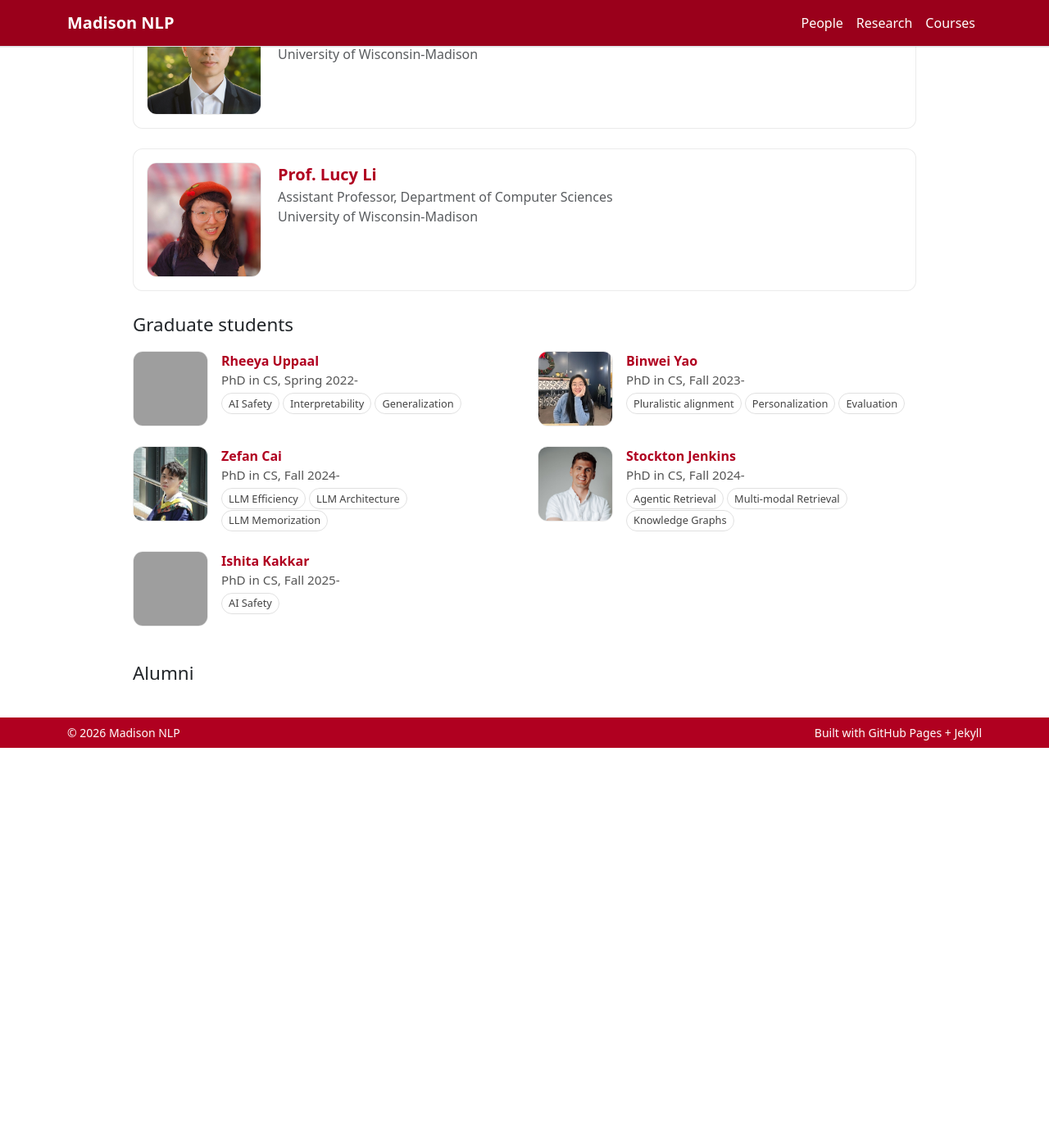
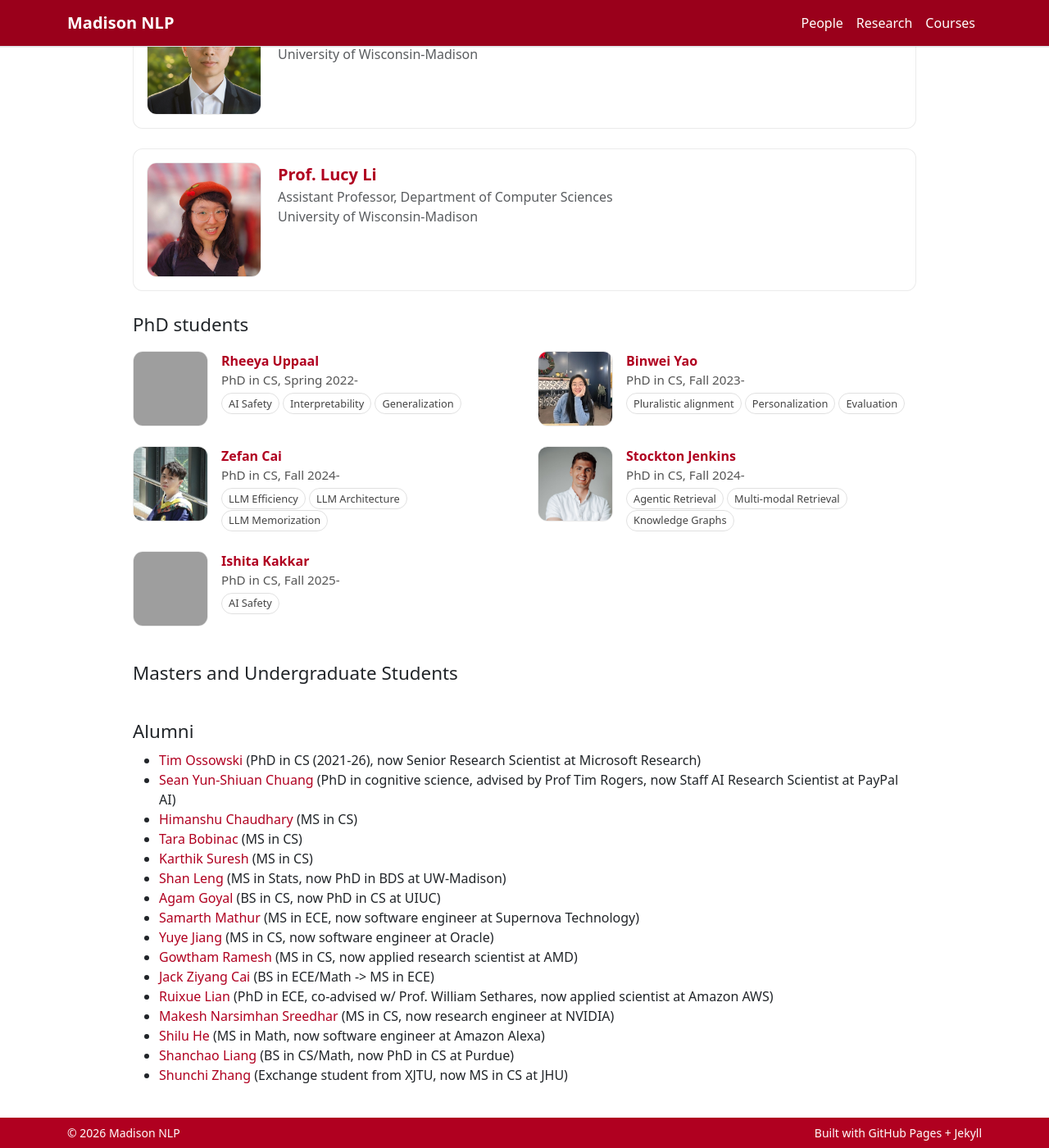
Before and after one commit to madison-nlp/madison-nlp.github.io, a Jekyll site: the page built from people.md, in a window 1280 px wide and 1400 px high, scrolled down 216 px, cut to the strip 0-1400 px from the top of the window. Shown: the whole strip at 82% size. Built offline with Jekyll 4.4.1, drawn with Linux system fonts in a browser that asks for light colours; before the commit the page ends 1128 px from its top, so only the background shows below that; part of the change alters nothing that is shown; grey boxes are pictures that could not be loaded.

Commit message:
Testing addition of new categories under People

```diff
--- a/_data/people.yml
+++ b/_data/people.yml
@@ -43,84 +43,71 @@ students:
     photo: "assets/photos/ishita-kakkar.jpg"
 
 
+masters_undergrads: []
 
-#alumni:
-#  - name: "Tim Ossowski"
-#    role: "PhD in CS (2021-26), now Senior Research Scientist at Microsoft Research"
-#    website: "https://tossowski.github.io/website/"
-#    photo: "assets/photos/tim-ossowski.png"
-#
-#  - name: "Sean Yun-Shiuan Chuang"
-#    role: "PhD in cognitive science, advised by Prof Tim Rogers, now Staff AI Research Scientist at PayPal AI"
-#    website: "https://www.linkedin.com/in/yunshiuanchuang/?locale=en_US"
-#    photo: "assets/photos/sean-chuang.JPG"
-#
-#  - name: "Himanshu Chaudhary"
-#    role: "MS in CS"
-#    website: "https://www.linkedin.com/in/himanshu-chaudhary-929720147/"
-#    photo: "assets/photos/himanshu-chaudhary.jpg"
-#
-#  - name: "Tara Bobinac"
-#    role: "MS in CS"
-#    website: "https://www.linkedin.com/in/tarabobinac/"
-#    photo: "assets/photos/tara-bobinac.jpg"
-#
-#  - name: "Karthik Suresh"
-#    role: "MS in CS"
-#    website: "https://www.linkedin.com/in/karthik-suresh-3240/"
-#    photo: "assets/photos/karthik-suresh.jpg"
-#
-#  - name: "Shan Leng"
-#    role: "MS in Stats, now PhD in BDS at UW-Madison"
-#    website: "https://www.linkedin.com/in/shan-leng-025206256/"
-#    photo: "assets/photos/smile.jpg"
-#
-#  - name: "Agam Goyal"
-#    role: "BS in CS, now PhD in CS at UIUC"
-#    website: "https://agoyal0512.github.io/"
-#    photo: "assets/photos/agam-goyal.jpg"
-#
-#  - name: "Samarth Mathur"
-#    role: "MS in ECE, now software engineer at Supernova Technology"
-#    website: "https://www.linkedin.com/in/samarth-mathur1/"
-#    photo: "assets/photos/samarth-mathur.jpg"
-#
-#  - name: "Yuye Jiang"
-#    role: "MS in CS, now software engineer at Oracle"
-#    website: "https://www.linkedin.com/in/yuye-jiang-xx/"
-#    photo: "assets/photos/yuye-jiang.jpg"
-#
-#  - name: "Gowtham Ramesh"
-#    role: "MS in CS, now applied research scientist at AMD"
-#    website: "https://www.linkedin.com/in/gowtham1/?originalSubdomain=in"
-#    photo: "assets/photos/gowtham-ramesh.jpg"
-#
-#  - name: "Jack Ziyang Cai"
-#    role: "BS in ECE/Math -> MS in ECE"
-#    website: "https://www.linkedin.com/in/jackcai1206/"
-#    photo: "assets/photos/jack-cai.jpg"
-#
-#  - name: "Ruixue Lian"
-#    role: "PhD in ECE, co-advised w/ Prof. William Sethares, now applied scientist at Amazon AWS"
-#    website: "https://www.linkedin.com/in/ruixue-lian-918bb6110/"
-#    photo: "assets/photos/ruixue-lian.jpg"
-#
-#  - name: "Makesh Narsimhan Sreedhar"
-#    role: "MS in CS, now research engineer at NVIDIA"
-#    website: "https://scholar.google.com/citations?user=1BGJ0YMAAAAJ&hl=en"
-#    photo: "assets/photos/makesh-sridhar.jpg"
-#
-#  - name: "Shilu He"
-#    role: "MS in Math, now software engineer at Amazon Alexa"
-#    website: "https://github.com/Aurora-He"
-#    photo: "assets/photos/shilu-he.jpg"
-#
-#  - name: "Shanchao Liang"
-#    role: "BS in CS/Math, now PhD in CS at Purdue"
-#    website: "https://www.linkedin.com/in/shanchao-liang-106480195/"
-#    photo: "assets/photos/smile.jpg"
-#
-#  - name: "Shunchi Zhang"
-#    role: "Exchange student from XJTU, now MS in CS at JHU"
-#    website: "https://shunchizhang.github.io/"
-#    photo: "assets/photos/shunchi-zhang.jpg"
+
+
+alumni:
+  - name: "Tim Ossowski"
+    text: "PhD in CS (2021-26), now Senior Research Scientist at Microsoft Research"
+    website: "https://tossowski.github.io/website/"
+
+  - name: "Sean Yun-Shiuan Chuang"
+    text: "PhD in cognitive science, advised by Prof Tim Rogers, now Staff AI Research Scientist at PayPal AI"
+    website: "https://www.linkedin.com/in/yunshiuanchuang/?locale=en_US"
+
+  - name: "Himanshu Chaudhary"
+    text: "MS in CS"
+    website: "https://www.linkedin.com/in/himanshu-chaudhary-929720147/"
+
+  - name: "Tara Bobinac"
+    text: "MS in CS"
+    website: "https://www.linkedin.com/in/tarabobinac/"
+
+  - name: "Karthik Suresh"
+    text: "MS in CS"
+    website: "https://www.linkedin.com/in/karthik-suresh-3240/"
+
+  - name: "Shan Leng"
+    text: "MS in Stats, now PhD in BDS at UW-Madison"
+    website: "https://www.linkedin.com/in/shan-leng-025206256/"
+
+  - name: "Agam Goyal"
+    text: "BS in CS, now PhD in CS at UIUC"
+    website: "https://agoyal0512.github.io/"
+
+  - name: "Samarth Mathur"
+    text: "MS in ECE, now software engineer at Supernova Technology"
+    website: "https://www.linkedin.com/in/samarth-mathur1/"
+
+  - name: "Yuye Jiang"
+    text: "MS in CS, now software engineer at Oracle"
+    website: "https://www.linkedin.com/in/yuye-jiang-xx/"
+
+  - name: "Gowtham Ramesh"
+    text: "MS in CS, now applied research scientist at AMD"
+    website: "https://www.linkedin.com/in/gowtham1/?originalSubdomain=in"
+
+  - name: "Jack Ziyang Cai"
+    text: "BS in ECE/Math -> MS in ECE"
+    website: "https://www.linkedin.com/in/jackcai1206/"
+
+  - name: "Ruixue Lian"
+    text: "PhD in ECE, co-advised w/ Prof. William Sethares, now applied scientist at Amazon AWS"
+    website: "https://www.linkedin.com/in/ruixue-lian-918bb6110/"
+
+  - name: "Makesh Narsimhan Sreedhar"
+    text: "MS in CS, now research engineer at NVIDIA"
+    website: "https://scholar.google.com/citations?user=1BGJ0YMAAAAJ&hl=en"
+
+  - name: "Shilu He"
+    text: "MS in Math, now software engineer at Amazon Alexa"
+    website: "https://github.com/Aurora-He"
+
+  - name: "Shanchao Liang"
+    text: "BS in CS/Math, now PhD in CS at Purdue"
+    website: "https://www.linkedin.com/in/shanchao-liang-106480195/"
+
+  - name: "Shunchi Zhang"
+    text: "Exchange student from XJTU, now MS in CS at JHU"
+    website: "https://shunchizhang.github.io/"
--- a/people.md
+++ b/people.md
@@ -40,7 +40,7 @@ subtitle: ""
 {% endfor %}
 
 
-## Graduate students
+## PhD students
 <div class="people-grid">
 {% for p in site.data.people.students %}
 <div class="person">
@@ -71,10 +71,10 @@ subtitle: ""
 </div>
 
 
-## Alumni
+## Masters and Undergraduate Students
 
 <div class="alumni-grid">
-  {% for a in site.data.people.alumni %}
+  {% for a in site.data.people.masters_undergrads %}
     <div class="alumni-card">
       {% if a.photo and a.photo != "" %}
         <img src="{{ site.baseurl }}/{{ a.photo }}" alt="{{ a.name }}" class="alumni-photo">
@@ -94,3 +94,23 @@ subtitle: ""
     </div>
   {% endfor %}
 </div>
+
+
+## Alumni
+
+<ul class="plain-people-list">
+  {% for a in site.data.people.alumni %}
+    <li>
+      {% if a.website and a.website != "" %}
+        <a href="{{ a.website }}">{{ a.name }}</a>
+      {% else %}
+        {{ a.name }}
+      {% endif %}
+      {% if a.text and a.text != "" %}
+        ({{ a.text }})
+      {% elsif a.role and a.role != "" %}
+        ({{ a.role }})
+      {% endif %}
+    </li>
+  {% endfor %}
+</ul>
```
Also changed, not shown: README.md.
